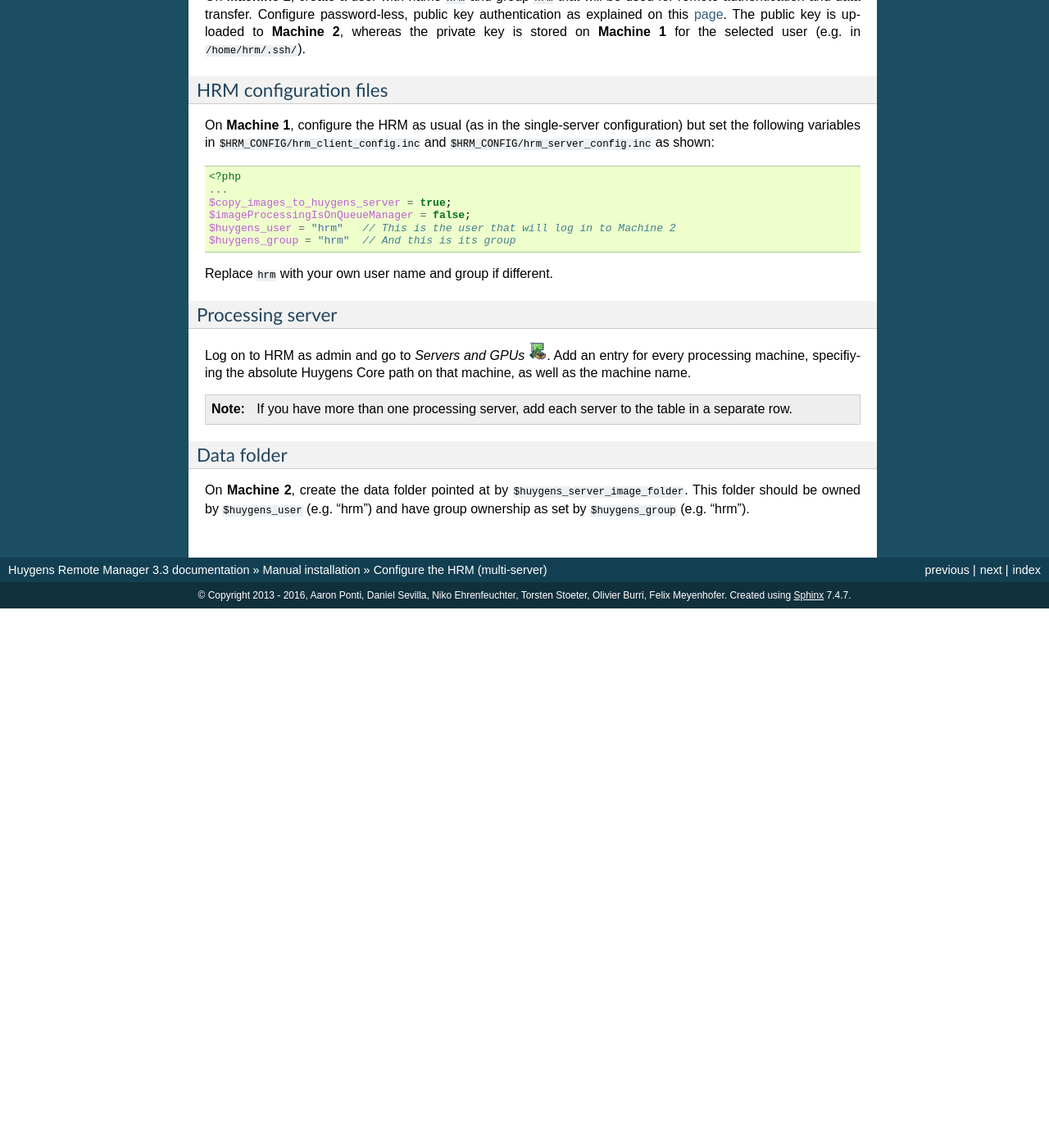
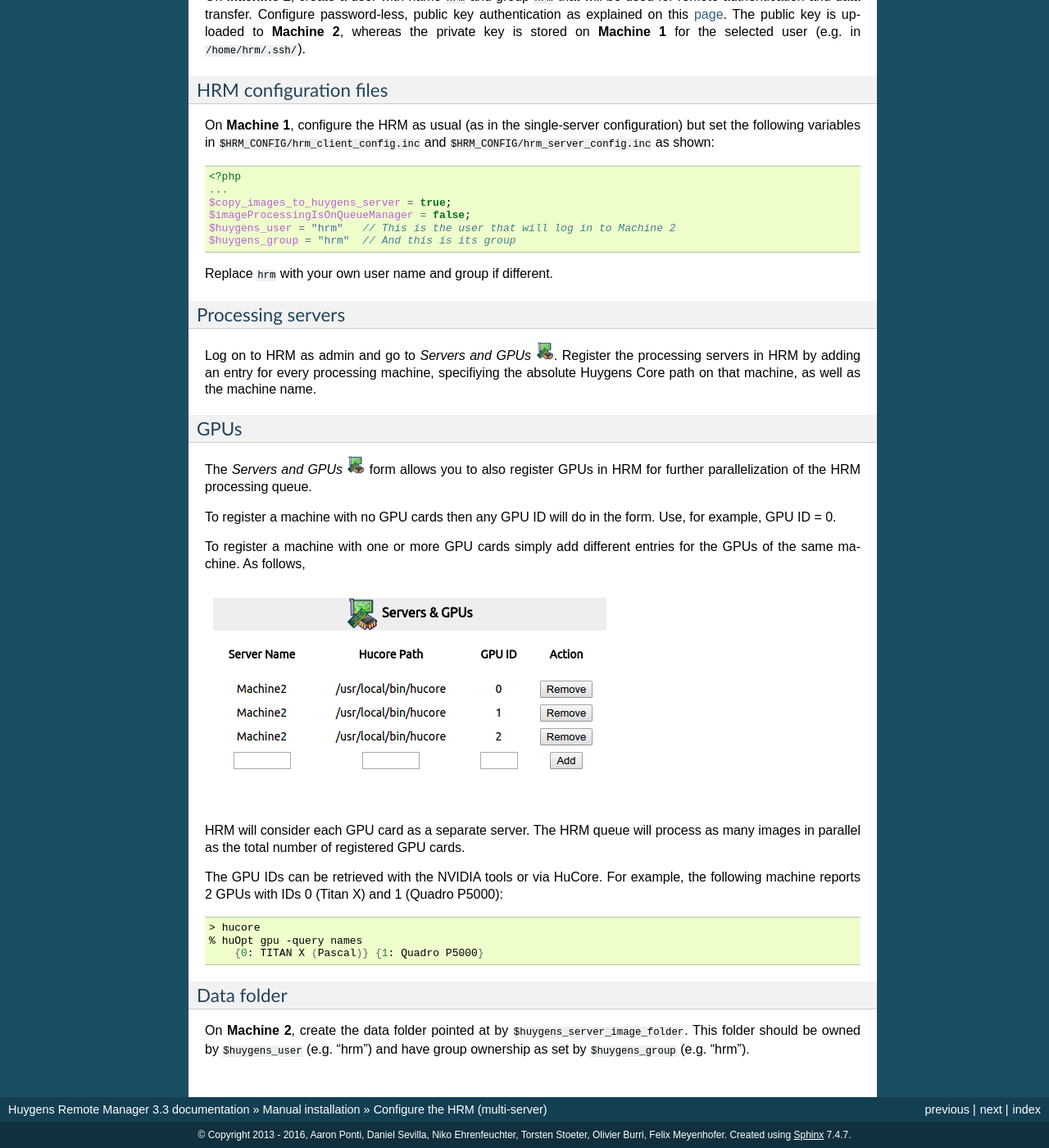
Before and after one commit to aarpon/hrm_docs, a Sphinx documentation site: the page built from docs/admin/configure_multi.rst, in a window 1280 px wide and 1400 px high, scrolled down 585 px. Shown: the whole window at 82% size. Built offline with Sphinx 7.4.7, drawn with Linux system fonts in a browser that asks for light colours; before the commit the page ends 1327 px from its top, so only the background shows below that; some of the changed text lies outside the part shown.

Commit message:
Add explanation on GPUs.

```diff
--- a/docs/admin/configure_multi.rst
+++ b/docs/admin/configure_multi.rst
@@ -48,16 +48,38 @@ On **Machine 1**, configure the HRM as usual (as in the single-server configurat
 
 Replace ``hrm`` with your own user name and group if different.
 
-Processing server
------------------
+Processing servers
+------------------
 
 Log on to HRM as admin and go to `Servers and GPUs` |ServersGPUs22x22|.
-Add an entry for every processing machine, specifiying the absolute Huygens
-Core path on that machine, as well as the machine name.
+Register the processing servers in HRM by adding an entry for every processing
+machine, specifiying the absolute Huygens Core path on that machine, as well
+as the machine name.
 
-.. note::
+GPUs
+----
 
-    If you have more than one processing server, add each server to the table in a separate row.
+The `Servers and GPUs` |ServersGPUs22x22| form allows you to also register GPUs in HRM for
+further parallelization of the HRM processing queue.
+
+To register a machine with no GPU cards then any GPU ID will do in the form. Use, for example, GPU ID = 0.
+
+To register a machine with one or more GPU cards simply add different entries
+for the GPUs of the same machine. As follows,
+
+|ServersGPUsScreenshot|
+
+HRM will consider each GPU card as a separate server. The HRM queue will
+process as many images in parallel as the total number of registered GPU cards.
+
+The GPU IDs can be retrieved with the NVIDIA tools or via HuCore. For example,
+the following machine reports 2 GPUs with IDs 0 (Titan X) and 1 (Quadro P5000):
+
+.. code-block:: sh
+
+   > hucore
+   % huOpt gpu -query names
+       {0: TITAN X (Pascal)} {1: Quadro P5000}
 
 Data folder
 -----------
--- a/docs/admin/global_directives.inc
+++ b/docs/admin/global_directives.inc
@@ -1,10 +1,11 @@
 .. Directives
-.. |HRM_VERSION|       replace:: 3.4.x
-.. |note|              image:: images/note.png
-.. |linux|             image:: images/linux_logo_22x22.png
-.. |ubuntu|            image:: images/ubuntu_logo_22x22.png
-.. |fedora|            image:: images/fedora_logo_22x22.png
-.. |macosx|            image:: images/apple_logo_22x22.png
-.. |github|            image:: images/github_logo_22x22.png
-.. |ServersGPUs22x22|  image:: images/ServersGPUs22x22.png
-.. |ge|                unicode:: U+02265 .. GREATER THAN OR EQUAL TO
+.. |HRM_VERSION|            replace:: 3.4.x
+.. |note|                   image:: images/note.png
+.. |linux|                  image:: images/linux_logo_22x22.png
+.. |ubuntu|                 image:: images/ubuntu_logo_22x22.png
+.. |fedora|                 image:: images/fedora_logo_22x22.png
+.. |macosx|                 image:: images/apple_logo_22x22.png
+.. |github|                 image:: images/github_logo_22x22.png
+.. |ServersGPUs22x22|       image:: images/ServersGPUs22x22.png
+.. |ServersGPUsScreenshot|  image:: images/ServersGPUsScreenshot.png
+.. |ge|                     unicode:: U+02265 .. GREATER THAN OR EQUAL TO
```
Also changed, not shown: docs/admin/images/ServersGPUsScreenshot.png (added).
